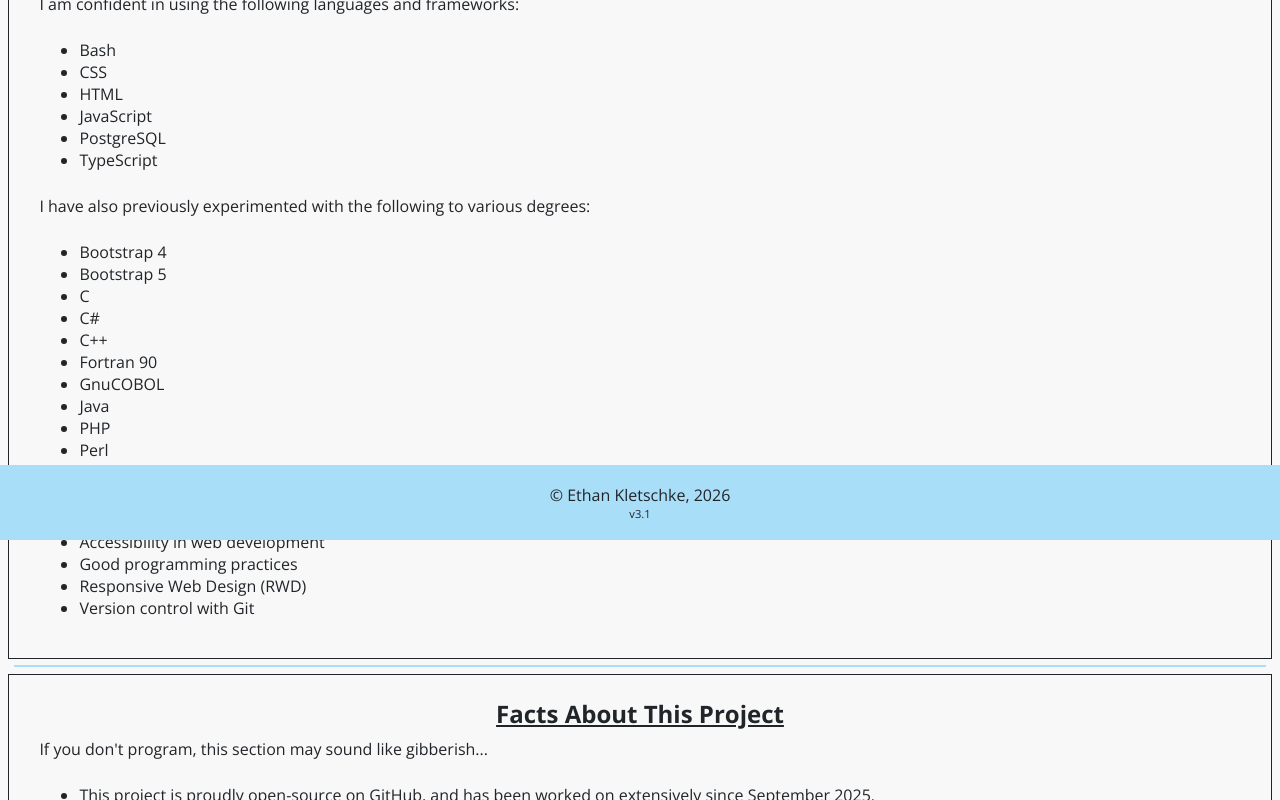
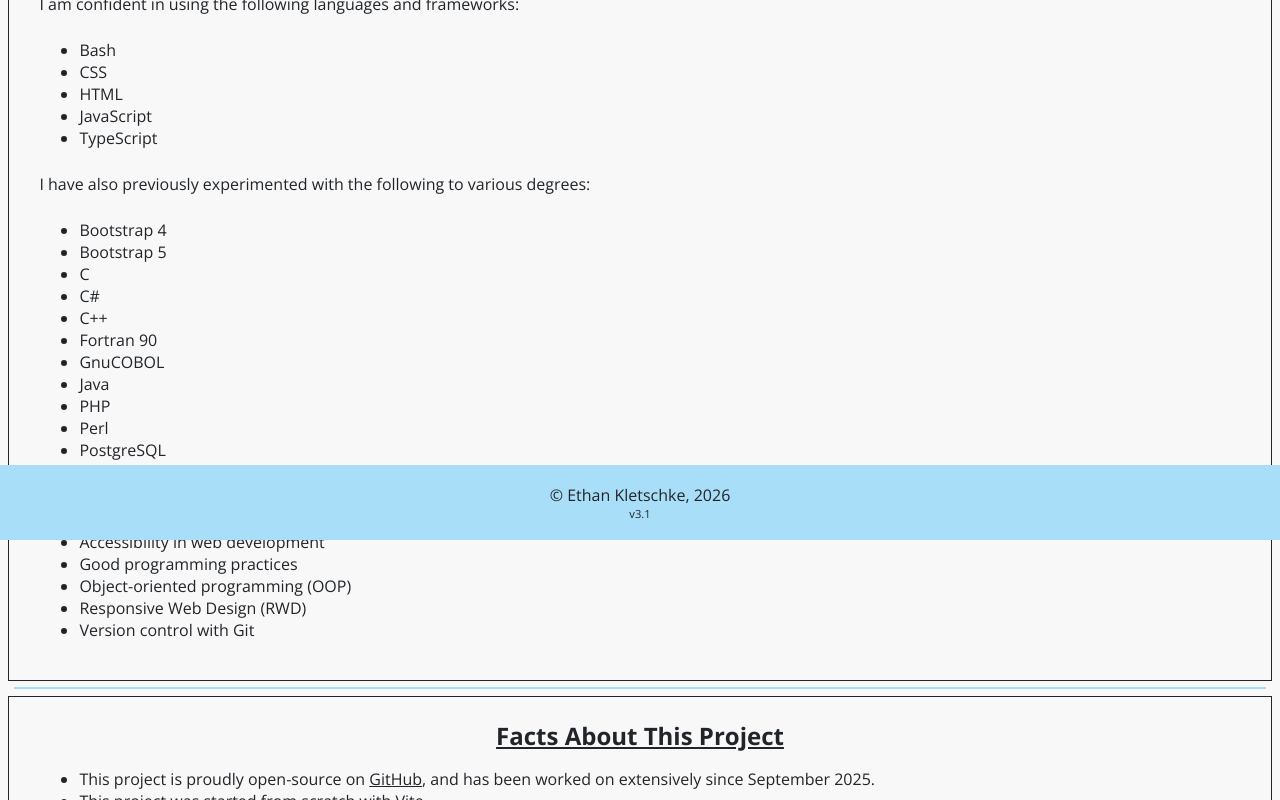
Before and after one commit to ethanKletschke/TSX-Portfolio-App, a React (Vite) app: page /aboutMe in a window 1280 px wide. Shown: the part 260-1060 px from the top of the page. Built offline with nearby package versions, Linux system fonts and the light colour scheme.

Commit message:
feat: Update skills on AboutMe page

```diff
--- a/src/pages/AboutMe/AboutMe.tsx
+++ b/src/pages/AboutMe/AboutMe.tsx
@@ -31,13 +31,13 @@ export default function AboutMe() {
     "TypeScript",
     "HTML",
     "CSS",
-    "PostgreSQL",
     "Bash"
   ].sort(); // Sort it alphabetically
 
   // Things I experimented with
   const experimentedWith = [
     "Bootstrap 4",
+    "PostgreSQL",
     "Bootstrap 5",
     "GnuCOBOL",
     "C++",
@@ -53,7 +53,8 @@ export default function AboutMe() {
     "Responsive Web Design (RWD)",
     "Accessibility in web development",
     "Good programming practices",
-    "Version control with Git"
+    "Version control with Git",
+    "Object-oriented programming (OOP)"
   ].sort();
 
   return (
@@ -103,7 +104,6 @@ export default function AboutMe() {
         <article>
           <header>
             <h2>Facts About This Project</h2>
-            <p>If you don't program, this section may sound like gibberish...</p>
           </header>
 
           <ul>
```
